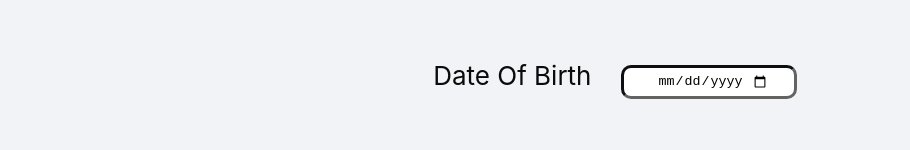
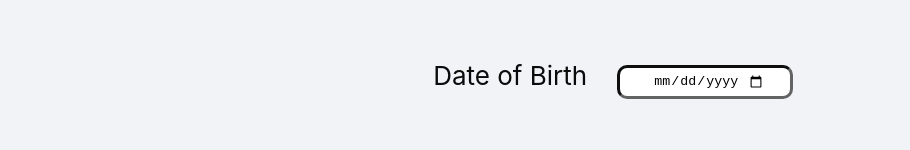
Before and after one commit to TyroAurum/Result, a React (Create React App) app: page / in a window 1280 px wide. Shown: the part 375-525 px from the top of the page, without its empty margins (0-910 px from the left). Built offline with nearby package versions, Linux system fonts and the light colour scheme.

Commit message:
Update login.jsx

```diff
--- a/src/jsx/login.jsx
+++ b/src/jsx/login.jsx
@@ -85,7 +85,7 @@ const LoginCard = () => {
                     </div>
                     <br/><br/>
                     <div className='input2'>
-                    <Label>Date Of Birth</Label>
+                    <Label>Date of Birth</Label>
                     <Input
                     bsSize='lg'
                     type='date'
```
